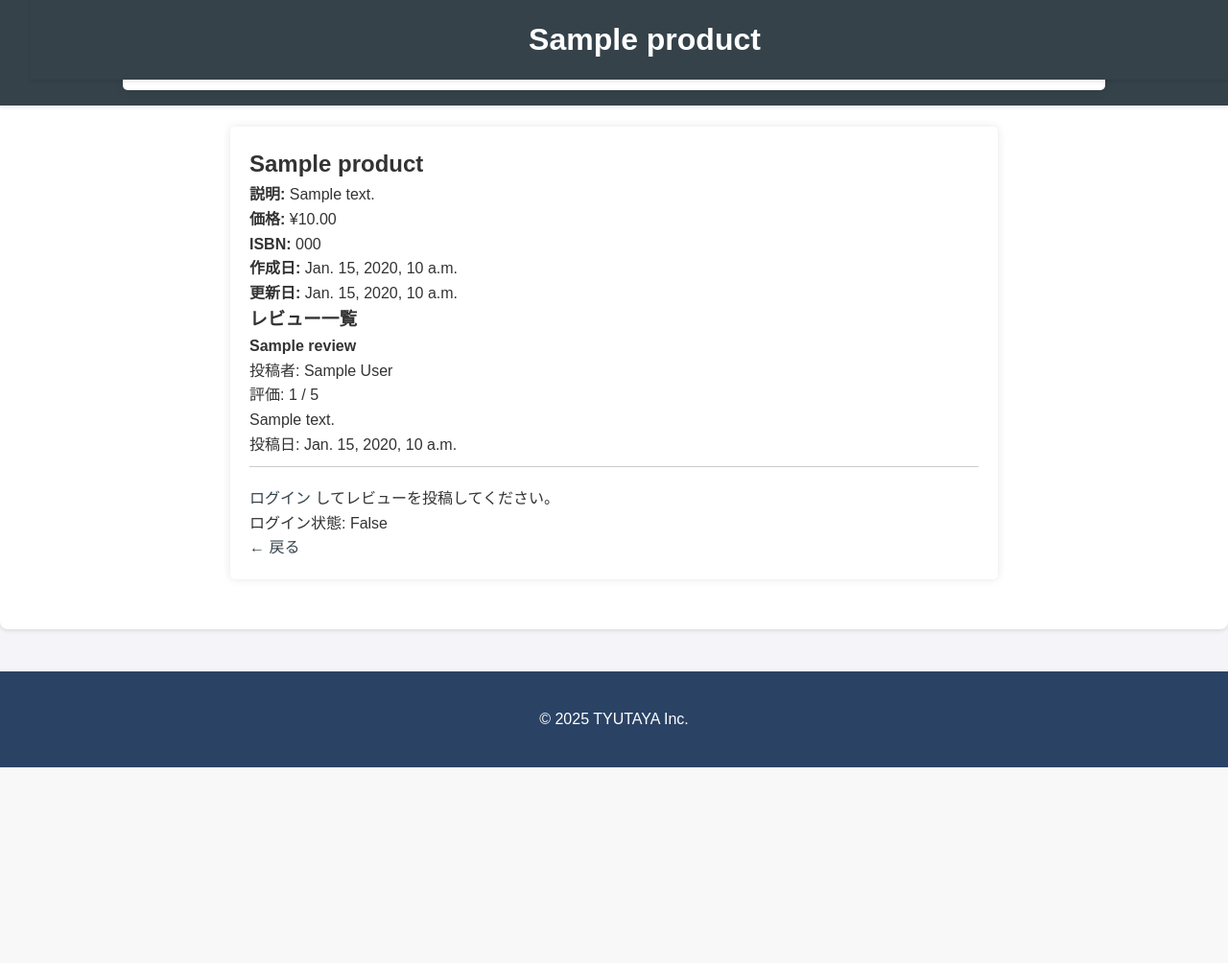
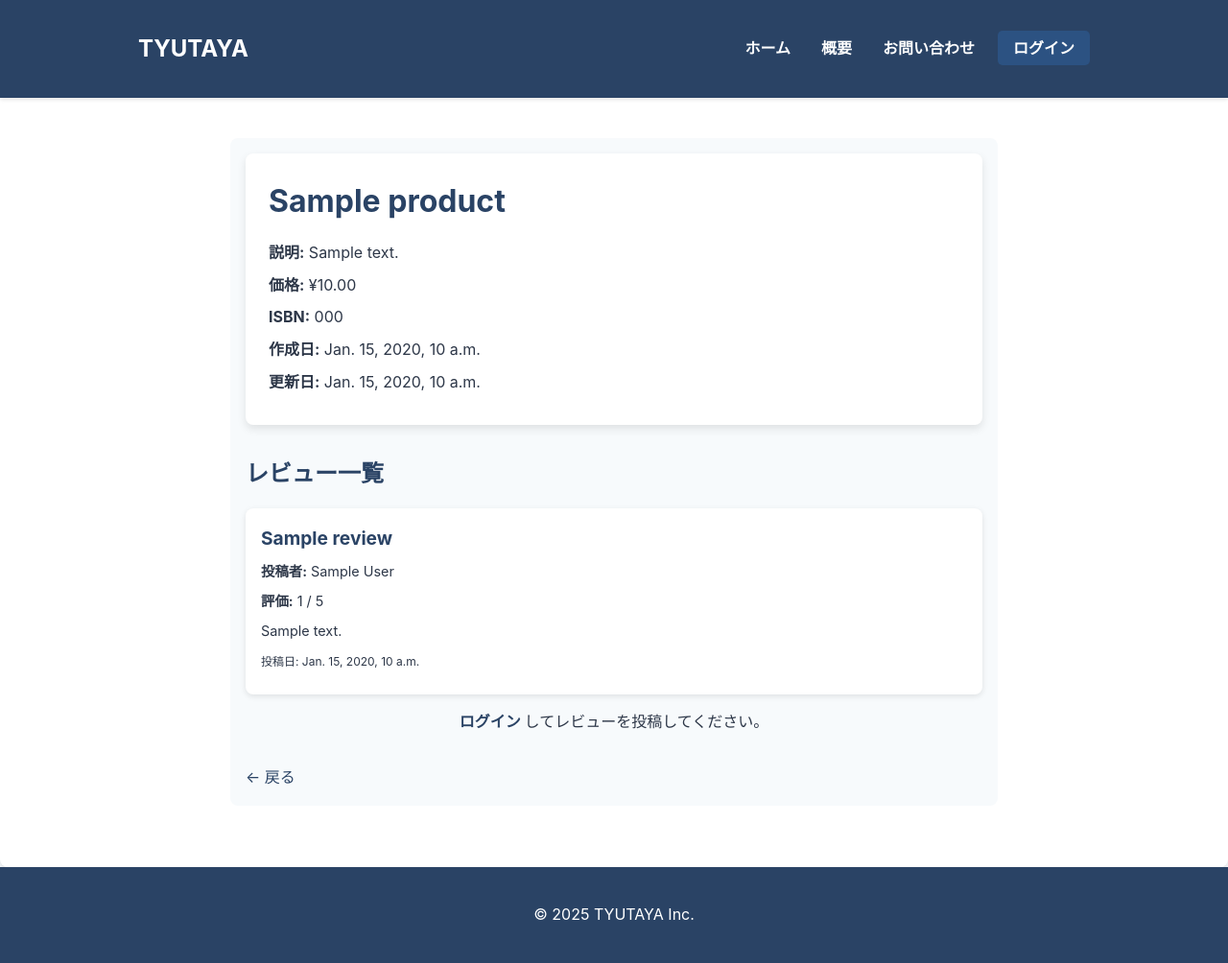
Before and after one commit to KikyoNanakusa/websystem-django-mock, a Django app: page /product/00000000-0000-0000-0000-000000000001/ in a window 1280 px wide. Shown: the whole page at 96% size. Before the commit the page ends 800 px from the top, so only its background shows below. Run offline with Django 5.2, Linux system fonts and the light colour scheme; tables that the repository leaves empty hold one stand-in row (Sample ...).

Commit message:
style: 商品詳細ページを改善

```diff
--- a/app/BookReview/templates/product_detail.html
+++ b/app/BookReview/templates/product_detail.html
@@ -3,96 +3,58 @@
 
 {% block title %}商品詳細{% endblock %}
 
+{% block extra_head %}
+    <link rel="stylesheet" href="{% static 'style/product_detail.css' %}">
+{% endblock %}
+
 {% block content %}
-<head>
-    <meta charset="UTF-8">
-    <meta name="viewport" content="width=device-width, initial-scale=1.0">
-    <style>
-        body {
-            font-family: Arial, sans-serif;
-            line-height: 1.6;
-            margin: 0;
-            padding: 0;
-            background-color: #f4f4f9;
-            color: #333;
-        }
-        header {
-            background: #35424a;
-            color: #ffffff;
-            padding: 1rem 0;
-            text-align: center;
-        }
-        .container {
-            max-width: 800px;
-            margin: 20px auto;
-            padding: 20px;
-            background: #ffffff;
-            border-radius: 5px;
-            box-shadow: 0 0 10px rgba(0, 0, 0, 0.1);
-        }
-        a {
-            text-decoration: none;
-            color: #35424a;
-        }
-        .review-list {
-            list-style-type: none;
-            padding: 0;
-        }
-        .review-list li {
-            margin-bottom: 20px;
-            padding-bottom: 10px;
-            border-bottom: 1px solid #ccc;
-        }
-    </style>
-</head>
-<body>
-    <header>
+<div class="product-detail-container">
+    <div class="product-card">
         <h1>{{ product.name }}</h1>
-    </header>
-    <div class="container">
-        <h2>{{ product.name }}</h2>
         <p><strong>説明:</strong> {{ product.description }}</p>
         <p><strong>価格:</strong> ¥{{ product.price }}</p>
         <p><strong>ISBN:</strong> {{ product.isbn }}</p>
         <p><strong>作成日:</strong> {{ product.created_at }}</p>
         <p><strong>更新日:</strong> {{ product.updated_at }}</p>
+    </div>
 
+    <div class="reviews-section">
         <h3>レビュー一覧</h3>
         {% if reviews %}
         <ul class="review-list">
             {% for review in reviews %}
-            <li>
+            <li class="review-card">
                 <h4>{{ review.title }}</h4>
-                <p>投稿者: {{ review.user.name }}</p>
-                <p>評価: {{ review.evaluation_point }} / 5</p>
+                <p><strong>投稿者:</strong> {{ review.user.name }}</p>
+                <p><strong>評価:</strong> {{ review.evaluation_point }} / 5</p>
                 <p>{{ review.content }}</p>
-                <p>投稿日: {{ review.created_at }}</p>
+                <p><small>投稿日: {{ review.created_at }}</small></p>
             </li>
             {% endfor %}
         </ul>
         {% else %}
-        <p>この商品にレビューはありません。</p>
+        <p class="no-reviews">この商品にレビューはありません。</p>
         {% endif %}
 
         {% if request.user.is_authenticated %}
+        <div class="review-form">
             <h3>レビューを投稿する</h3>
             <form method="post" action="{% url 'post_review' product.id %}">
                 {% csrf_token %}
                 {{ form.as_p }}
                 <button type="submit">投稿</button>
             </form>
+        </div>
         {% else %}
-        <p>
+        <p class="login-message">
             <a href="{% url 'login' %}?next={% url 'product_detail' product.id %}">
                 ログイン
             </a>
             してレビューを投稿してください。
         </p>
         {% endif %}
+    </div>
 
-        <p>ログイン状態: {{ request.user.is_authenticated }}</p>
-
-        <p><a href="{% url 'index' %}">← 戻る</a></p>
+    <p><a href="{% url 'index' %}" class="back-link">← 戻る</a></p>
 </div>
-</body>
 {% endblock %}
--- /dev/null
+++ b/app/static/style/product_detail.css
@@ -0,0 +1,139 @@
+:root {
+    --primary-color: #2a4365; /* 深い青 */
+    --background-color: #f7fafc; /* 落ち着いた薄いグレー */
+    --text-color: #2d3748; /* ダークグレー */
+    --link-color: #4a5568; /* 中間的なグレー */
+    --link-hover-color: #2c5282; /* 落ち着いたホバーカラー */
+    --card-background: white; /* カード背景色 */
+    --card-shadow: rgba(0, 0, 0, 0.1); /* カードの影 */
+}
+
+/* 全体のコンテナ */
+.product-detail-container {
+    max-width: 800px;
+    margin: 2rem auto;
+    padding: 1rem;
+    background: var(--background-color);
+    border-radius: 8px;
+}
+
+/* 商品カード */
+.product-card {
+    background: var(--card-background);
+    padding: 1.5rem;
+    border-radius: 8px;
+    box-shadow: 0 4px 10px var(--card-shadow);
+    margin-bottom: 2rem;
+    text-align: left;
+}
+
+.product-card h1 {
+    font-size: 2rem;
+    color: var(--primary-color);
+    margin-bottom: 1rem;
+}
+
+.product-card p {
+    margin-bottom: 0.5rem;
+    font-size: 1rem;
+    color: var(--text-color);
+}
+
+/* レビューセクション */
+.reviews-section {
+    margin-top: 2rem;
+}
+
+.reviews-section h3 {
+    font-size: 1.5rem;
+    color: var(--primary-color);
+    margin-bottom: 1rem;
+}
+
+.review-list {
+    list-style: none;
+    padding: 0;
+    margin: 0;
+}
+
+.review-card {
+    background: var(--card-background);
+    padding: 1rem;
+    border-radius: 8px;
+    box-shadow: 0 2px 6px var(--card-shadow);
+    margin-bottom: 1rem;
+}
+
+.review-card h4 {
+    font-size: 1.2rem;
+    color: var(--primary-color);
+    margin-bottom: 0.5rem;
+}
+
+.review-card p {
+    font-size: 0.9rem;
+    color: var(--text-color);
+    margin-bottom: 0.5rem;
+}
+
+.no-reviews {
+    text-align: center;
+    font-size: 1rem;
+    color: var(--link-color);
+}
+
+/* レビュー投稿フォーム */
+.review-form {
+    margin-top: 2rem;
+}
+
+.review-form form {
+    display: flex;
+    flex-direction: column;
+}
+
+.review-form button {
+    background: var(--primary-color);
+    color: white;
+    border: none;
+    padding: 0.8rem;
+    border-radius: 6px;
+    font-size: 1rem;
+    cursor: pointer;
+    transition: background 0.3s ease-in-out;
+}
+
+.review-form button:hover {
+    background: var(--link-hover-color);
+}
+
+/* ログインメッセージ */
+.login-message {
+    text-align: center;
+    font-size: 1rem;
+}
+
+.login-message a {
+    color: var(--primary-color);
+    text-decoration: none;
+    font-weight: bold;
+}
+
+.login-message a:hover {
+    text-decoration: underline;
+    color: var(--link-hover-color);
+}
+
+/* 戻るリンク */
+.back-link {
+    display: inline-block;
+    margin-top: 2rem;
+    color: var(--primary-color);
+    text-decoration: none;
+    font-size: 1rem;
+}
+
+.back-link:hover {
+    text-decoration: underline;
+    color: var(--link-hover-color);
+}
```
Lines whose indentation alone changed are shown as unchanged.
